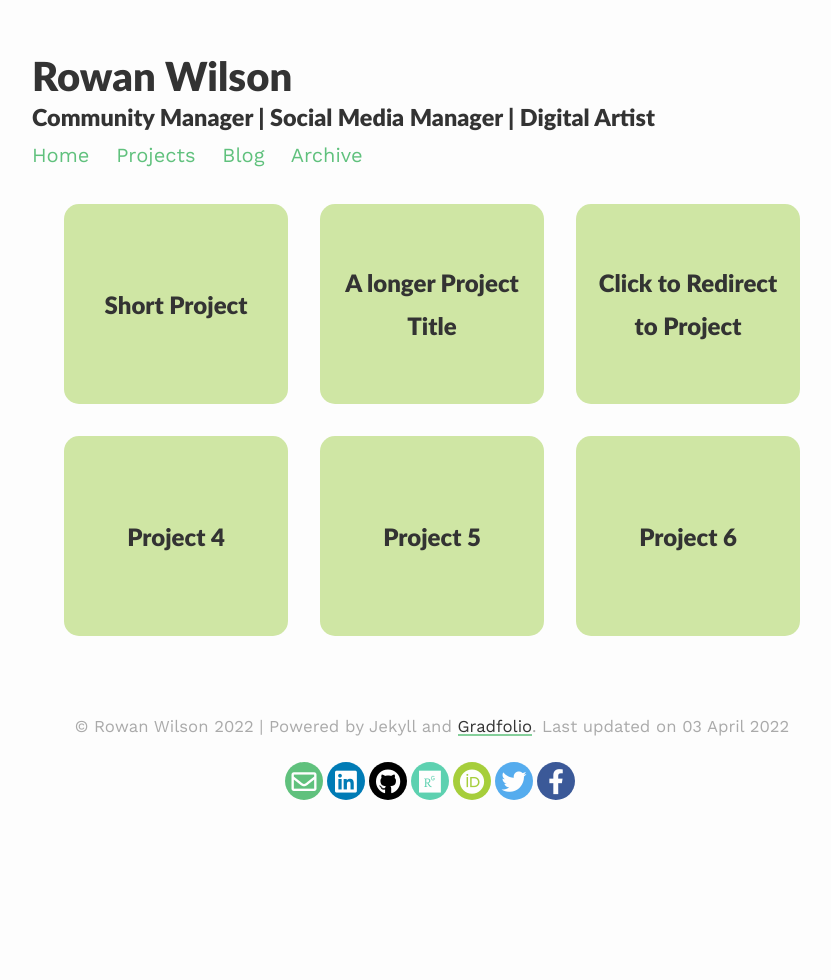
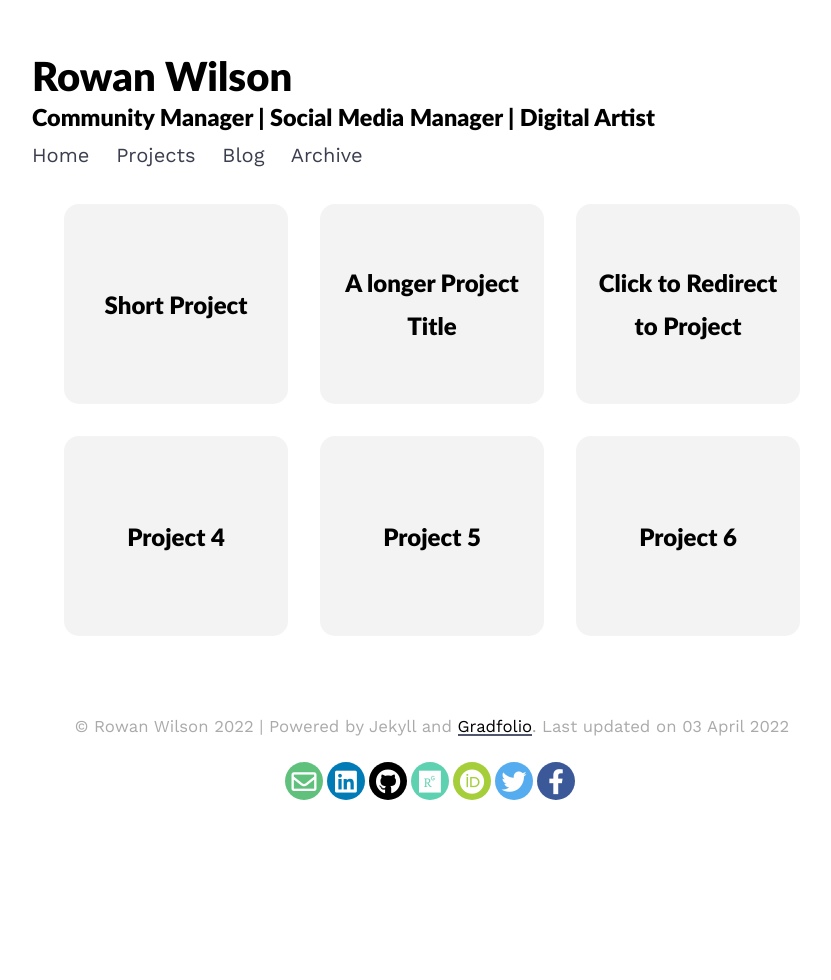
Before and after one commit to stagrunner/rowanjwilson, a Jekyll site: the page built from _pages/projects.md, in a window 1280 px wide. Shown: the whole page, without its empty margins (208-1039 px from the left). Built offline with Jekyll 4.4.1, drawn with Linux system fonts in a browser that asks for light colours; nearby versions of some CDN libraries.

Commit message:
Update variables.scss

```diff
--- a/assets/css/_sass/variables.scss
+++ b/assets/css/_sass/variables.scss
@@ -5,20 +5,20 @@ $small-font-size:  $base-font-size * 0.875;
 $base-line-height: 1.7;
 
 $spacing-unit:     30px;
-$light-gray: gray;
-$text-color:       #333;
-$background-color: #fdfdfd;
-$brand-color:      #60c17d;
+$light-gray: 999999;
+$text-color:       #000000;
+$background-color: #ffffff;
+$brand-color:      #3b3e4e;
 
 // Color scheme for light
-$body-bg: #fdfdfd;
-$projectbox: #cfe6a4;
-$text-color: #333;
+$body-bg: #ffffff;
+$projectbox: #f3f3f3;
+$text-color: #000000;
 
 // Color scheme for dark modes
-$body-bg-dark: #061725;
-$projectbox-dark: lighten($body-bg-dark, 10%);
-$text-color-dark: #777;
+$body-bg-dark: #ffffff;
+$projectbox-dark: #f3f3f3;
+$text-color-dark: #000000;
 
 // Colour palette for project boxes
 $theme1: ("one",#388087),("two", #6FB3B8),("three",#BADFE7),("four",#C2EDCE),("five",#F6F6F2);
```
